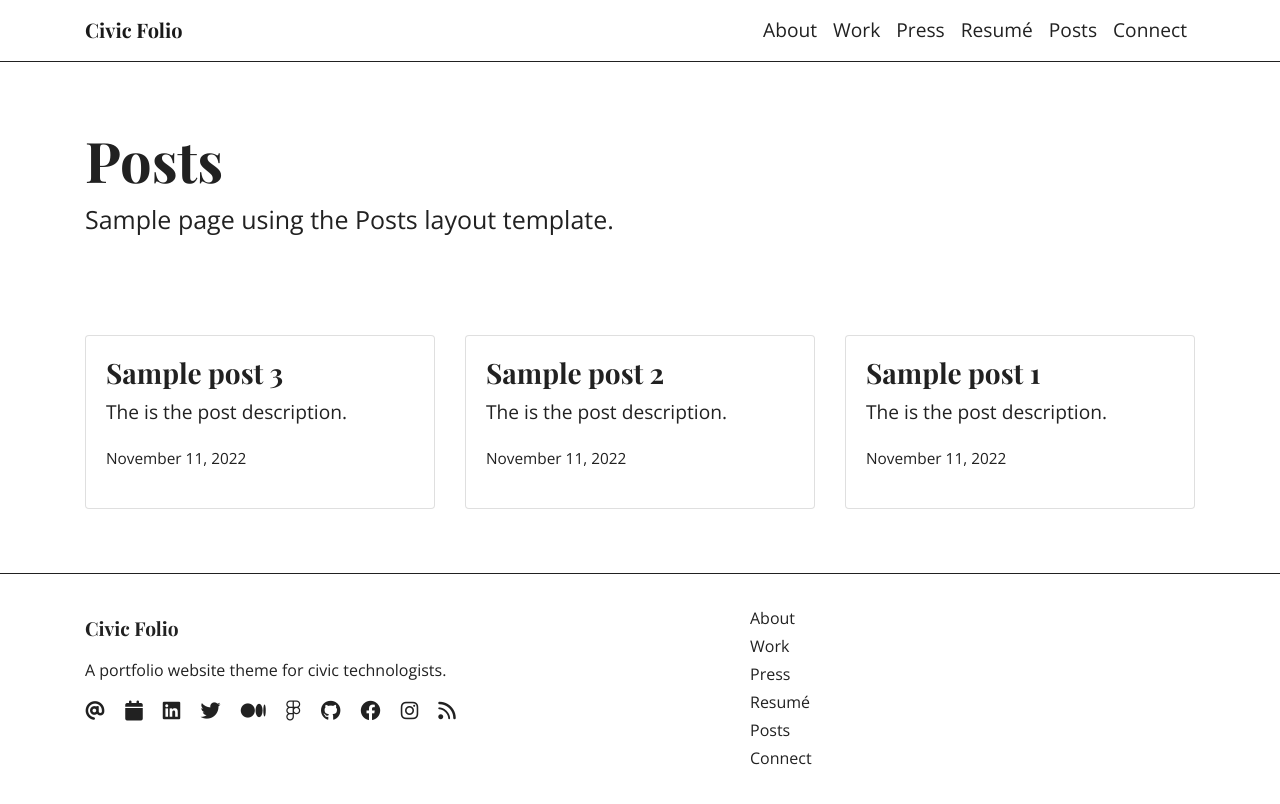
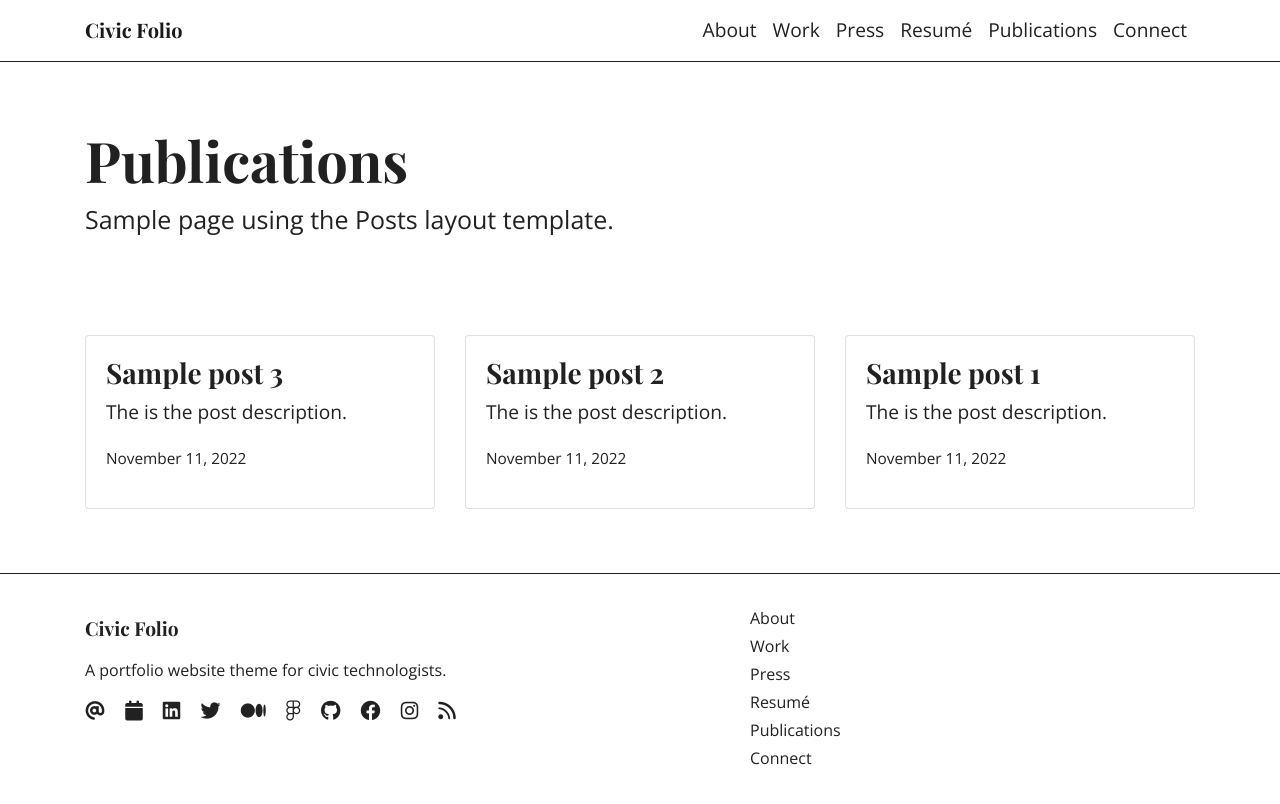
Before and after one commit to nnamd/nnamd.github.io, a Jekyll site: the page built from _pages/posts.md, in a window 1280 px wide. Shown: the top 804 px of the page. Built offline with Jekyll 4.4.1, drawn with Linux system fonts in a browser that asks for light colours.

Commit message:
pub update again

```diff
--- a/_data/nav.yml
+++ b/_data/nav.yml
@@ -13,8 +13,8 @@
 - title: Resumé
   url: /resume/
 
-- title: Posts
-  url: /posts/
+- title: Publications
+  url: /publications/
 
 - title: Connect
   url: /connect/
--- a/_pages/posts.md
+++ b/_pages/posts.md
@@ -1,6 +1,6 @@
 ---
-title: Posts
+title: Publications
 description: Sample page using the Posts layout template.
 layout: posts
-permalink: /posts/
+permalink: /publications/
 ---
```
Also changed, not shown: _pages/index.md (+1 -1 lines), _pages/resume.md (+2 -2 lines).
